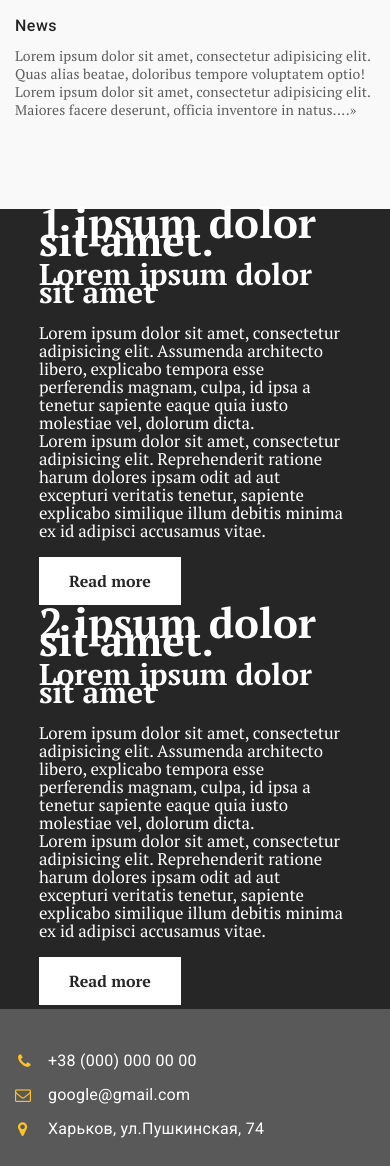
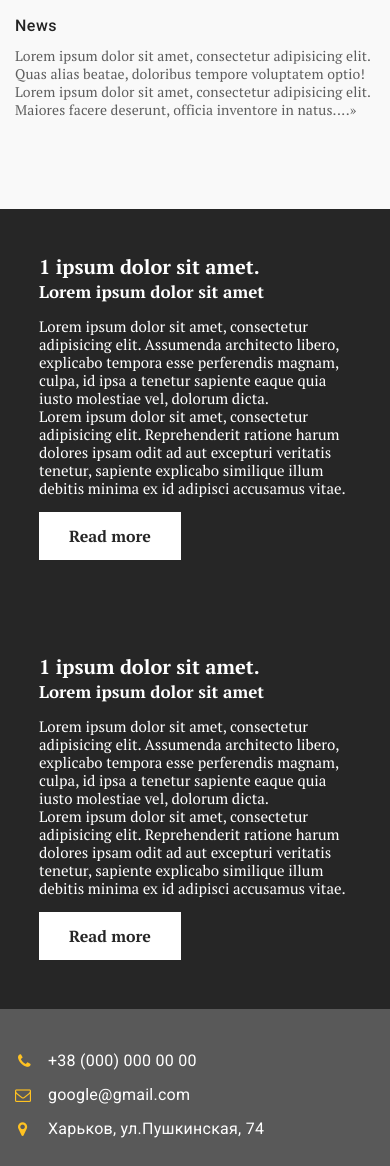
Before and after one commit to vi4me/pasta, a PHP site: page /index.html in a window 390 px wide. Shown: the part 4020-5186 px from the top of the page. Run offline with PHP 8.4, Linux system fonts and the light colour scheme; some web fonts are replaced.

Commit message:
responsive

```diff
--- a/css/media.css
+++ b/css/media.css
@@ -6,9 +6,6 @@
     max-width: 80%;
     min-height: 330px;
     margin: 30px auto;
-  }
-  .form__inner{
-    background-image: none;
   }
   .news__inner{
     display: block;
@@ -56,35 +53,18 @@
     display: block;
   }
   .services__title-box,
-  .form__title-box,
   .news__title-box{
     padding-left: 0;
     text-align: center;
     margin: 0 auto 30px;
   }
   .services__title-box:before,
-  .form__title-box:before,
   .news__title-box:before{
     display: none;
   }
   .services__btn,
   .news__btn{
     text-align: center;
-  }
-  .form__box-inner{
-    display: block;
-  }
-  .form__box-left{
-    max-width: 100%;
-  }
-  .form__box-right{
-    max-width: 100%;
-  }
-  .form__box-inner .jq-selectbox__select{
-    margin-bottom: 10px;
-  }
-  .form{
-    padding-bottom: 25px;
   }
   .advantages__inner{
     display: block;
@@ -138,6 +118,12 @@
     min-height: 375px;
     margin: 30px auto;
   }
+  .content h2{
+    font-size: 30px;
+  }
+  .content h3{
+    font-size: 24px;
+  }
 }
 @media (max-width: 540px){
   .news__slider{
@@ -166,6 +152,15 @@
   .slider__text{
     font-size: 16px;
   }
+  .content h2{
+    font-size: 20px;
+  }
+  .content h3{
+    font-size: 17px;
+  }
+  .content p{
+    font-size: 15px;
+  }
 }
 @media (max-width: 400px){
   .header__btn:before{
@@ -180,9 +175,6 @@
     padding-right: 30px;
   }
 }
-
-
-
 @media (min-width: 700px){
   .menu ul{
     display: block !important;
--- a/css/style.css
+++ b/css/style.css
@@ -565,7 +565,7 @@ header{
   left: 0;
   width: 100%;
   height: 100%;
- /* background: #e02bff;*/
+  /*background: #e02bff;*/
   transform-origin: right;
   transition: 0.5s;
 }
@@ -593,7 +593,7 @@ header{
   top: 0;
   left: 0;
   width: 100%;
-  height: 150%;
+  height: 100%;
   /*background: #ffeb3b;*/
   transform-origin: left;
   transition: 0.5s;
--- a/index.html
+++ b/index.html
@@ -268,8 +268,8 @@
 
   <section class="india">
     <div class="content">
-      <h2>1 ipsum dolor sit amet.</h2>
-      <h3>Lorem ipsum dolor sit amet</h3>
+      <div><h2>1 ipsum dolor sit amet.</h2></div>
+      <div><h3>Lorem ipsum dolor sit amet</h3></div>
       <p>Lorem ipsum dolor sit amet, consectetur adipisicing elit. Assumenda architecto libero, explicabo tempora esse perferendis magnam, culpa, id ipsa a tenetur sapiente eaque quia iusto molestiae vel, dolorum dicta.
       <br>Lorem ipsum dolor sit amet, consectetur adipisicing elit. Reprehenderit ratione harum dolores ipsam odit ad aut excepturi veritatis tenetur, sapiente explicabo similique illum debitis minima ex id adipisci accusamus vitae.</p>
       <a href="#">Read more</a>
@@ -277,8 +277,8 @@
   </section>
   <section class="india">
     <div class="content">
-      <h2>2 ipsum dolor sit amet.</h2>
-      <h3>Lorem ipsum dolor sit amet</h3>
+      <div><h2>1 ipsum dolor sit amet.</h2></div>
+      <div><h3>Lorem ipsum dolor sit amet</h3></div>
       <p>Lorem ipsum dolor sit amet, consectetur adipisicing elit. Assumenda architecto libero, explicabo tempora esse perferendis magnam, culpa, id ipsa a tenetur sapiente eaque quia iusto molestiae vel, dolorum dicta.
       <br>Lorem ipsum dolor sit amet, consectetur adipisicing elit. Reprehenderit ratione harum dolores ipsam odit ad aut excepturi veritatis tenetur, sapiente explicabo similique illum debitis minima ex id adipisci accusamus vitae.</p>
       <a href="#">Read more</a>
```
